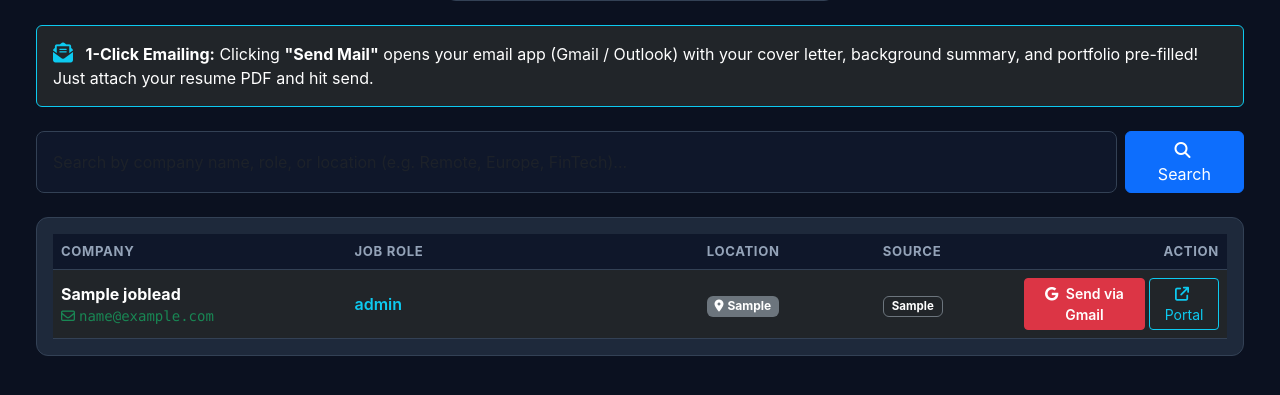
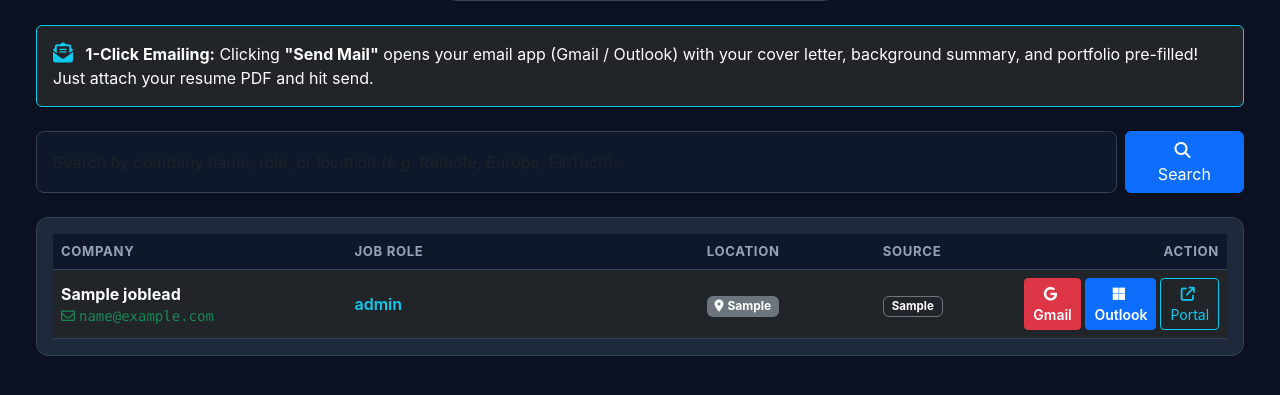
Before and after one commit to karthi3345/automatic-job, a Django app: page / in a window 1280 px wide. Shown: the part 252-647 px from the top of the page. Run offline with Django 5.2, Linux system fonts and the light colour scheme; tables that the repository leaves empty hold one stand-in row (values such as "Sample post").

Commit message:
feat: add Outlook Web compose button and immediate 'Emailed' status badge upon clicking

```diff
--- a/job_agent/templates/job_agent/dashboard.html
+++ b/job_agent/templates/job_agent/dashboard.html
@@ -110,16 +110,23 @@
                             <span class="badge bg-dark border border-secondary badge-source">{{ lead.source }}</span>
                         </td>
                         <td class="text-end">
-                            <div class="d-inline-flex gap-1 justify-content-end">
+                            <div class="d-inline-flex gap-1 justify-content-end align-items-center" id="action-cell-{{ lead.id }}">
+                                {% if lead.status == 'EMAILED' %}
+                                <span class="badge bg-success p-2"><i class="fa-solid fa-check-double me-1"></i> Emailed</span>
+                                {% else %}
                                     {% if lead.has_email %}
-                                <a href="{{ lead.mailto_url }}" target="_blank" class="btn btn-danger btn-sm fw-semibold {% if lead.status == 'EMAILED' %}btn-applied{% endif %}" onclick="markApplied('{{ lead.id }}')">
-                                    <i class="fa-brands fa-google me-1"></i> Send via Gmail
+                                    <a href="{{ lead.gmail_url }}" target="_blank" class="btn btn-danger btn-sm fw-semibold" onclick="markApplied('{{ lead.id }}')">
+                                        <i class="fa-brands fa-google me-1"></i> Gmail
+                                    </a>
+                                    <a href="{{ lead.outlook_url }}" target="_blank" class="btn btn-primary btn-sm fw-semibold" onclick="markApplied('{{ lead.id }}')">
+                                        <i class="fa-brands fa-microsoft me-1"></i> Outlook
                                     </a>
                                     {% endif %}
                                     {% if lead.apply_url %}
                                     <a href="{{ lead.apply_url }}" target="_blank" class="btn btn-outline-info btn-sm" onclick="markApplied('{{ lead.id }}')">
                                         <i class="fa-solid fa-arrow-up-right-from-square me-1"></i> Portal
                                     </a>
+                                    {% endif %}
                                 {% endif %}
                             </div>
                         </td>
@@ -138,18 +145,21 @@
 
 <script>
     function markApplied(leadId) {
-        fetch('/api/mark-applied/' + leadId + '/', { method: 'POST' })
-            .then(res => res.json())
-            .then(data => {
-                if (data.status === 'success') {
-                    const row = document.getElementById('lead-row-' + leadId);
-                    if (row) {
-                        const btn = row.querySelector('.btn-apply');
-                        btn.classList.add('btn-applied');
-                        btn.innerHTML = '<i class="fa-solid fa-check me-1"></i> Emailed';
+        // Immediate visual feedback on click
+        const cell = document.getElementById('action-cell-' + leadId);
+        if (cell) {
+            cell.innerHTML = '<span class="badge bg-success p-2"><i class="fa-solid fa-check-double me-1"></i> Emailed</span>';
         }
+
+        // Update counter
+        const countBadge = document.getElementById('applied-count');
+        if (countBadge) {
+            const current = parseInt(countBadge.innerText) || 0;
+            countBadge.innerText = current + 1;
         }
-            });
+
+        // Persist to backend database
+        fetch('/api/mark-applied/' + leadId + '/', { method: 'POST' });
     }
 
     function refreshLeads() {
--- a/job_agent/views.py
+++ b/job_agent/views.py
@@ -21,8 +21,8 @@ PHONE = "+91 8610177637"
 
 RESUME_ONLINE_URL = "https://automatic-job.vercel.app/resume/"
 
-def build_gmail_web_link(email, company, role):
-    """Generates a direct Gmail compose web link: https://mail.google.com/mail/?view=cm..."""
+def build_email_links(email, company, role):
+    """Generates both direct Gmail Web and Outlook Web compose links."""
     subject = f"Application: {role} - {SENDER_NAME} (Technical PM - 4+ Years Exp)"
     body = f"""Dear Hiring Team,
 
@@ -51,15 +51,26 @@ Technical Project Manager / Project Coordinator
 Phone: {PHONE}
 Email: {SENDER_EMAIL}
 """
-    params = {
+    from urllib.parse import urlencode
+
+    gmail_params = {
         "view": "cm",
         "fs": "1",
         "to": email,
         "su": subject,
         "body": body
     }
-    from urllib.parse import urlencode
-    return f"https://mail.google.com/mail/?{urlencode(params)}"
+    outlook_params = {
+        "path": "/mail/action/compose",
+        "to": email,
+        "subject": subject,
+        "body": body
+    }
+
+    return {
+        "gmail": f"https://mail.google.com/mail/?{urlencode(gmail_params)}",
+        "outlook": f"https://outlook.live.com/mail/0/deeplink/compose?{urlencode(outlook_params)}"
+    }
 
 
 def fetch_live_pm_jobs_from_web():
@@ -188,6 +199,7 @@ def dashboard(request):
     for lead in leads_qs[:1000]:
         has_direct_email = bool(lead.contact_email and '@' in lead.contact_email)
         apply_url = lead.apply_url or f"https://www.google.com/search?q={quote(lead.company_name + ' careers')}"
+        email_links = build_email_links(lead.contact_email, lead.company_name, lead.role) if has_direct_email else {"gmail": "", "outlook": ""}
         display_leads.append({
             "id": lead.id,
             "company_name": lead.company_name,
@@ -198,7 +210,8 @@ def dashboard(request):
             "location": lead.location,
             "status": lead.status,
             "has_email": has_direct_email,
-            "mailto_url": build_gmail_web_link(lead.contact_email, lead.company_name, lead.role) if has_direct_email else ""
+            "gmail_url": email_links["gmail"],
+            "outlook_url": email_links["outlook"]
         })
 
     total_leads = JobLead.objects.count()
```
Lines whose indentation alone changed are shown as unchanged.
